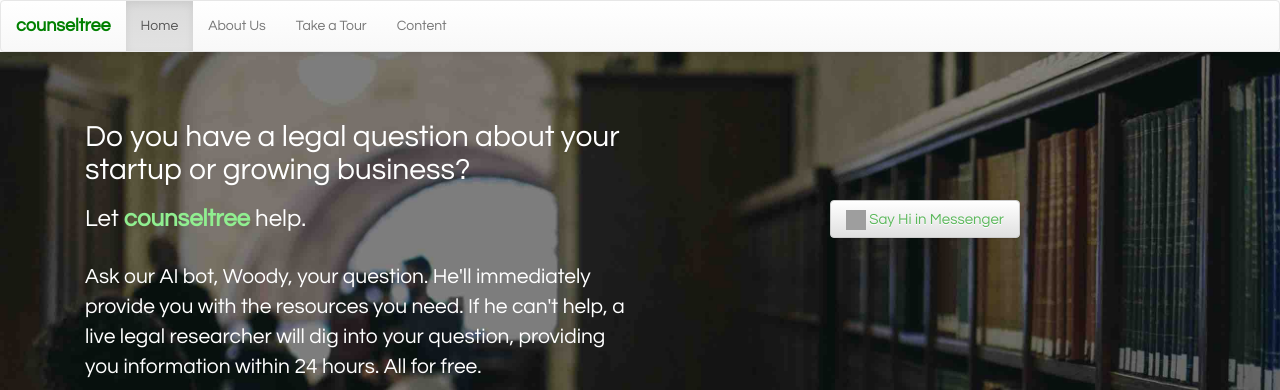
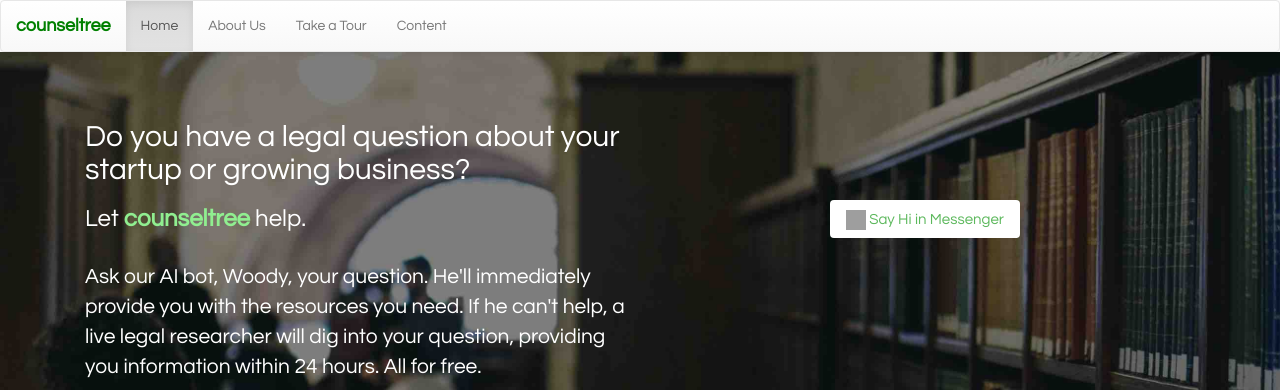
Before and after one commit to counseltree/counseltree.github.io, a Jekyll site: the page built from index.html, in a window 1280 px wide. Shown: the top 390 px of the page. Built offline with Jekyll 4.4.1, drawn with Linux system fonts in a browser that asks for light colours; nearby versions of some CDN libraries; comment, search, counter and statistics services are not loaded; grey boxes are pictures that could not be loaded.

Commit message:
messenger

```diff
--- a/index.html
+++ b/index.html
@@ -45,7 +45,7 @@
     <br>
     <br>
     <br>
-    <center><button class ="btn btn-default btn-messenger"><a href="https://m.me/counseltree"><img src="images/facebook_messenger.png" style="width:20px;height:20px">  Say Hi in Messenger</a></button></center>
+    <center><button class ="btn btn-messenger"><a href="https://m.me/counseltree"><img src="images/facebook_messenger.png" style="width:20px;height:20px">  Say Hi in Messenger</a></button></center>
 
 	</div>
 	</div>
--- a/main.css
+++ b/main.css
@@ -14,12 +14,15 @@
 
 .btn-messenger {
 	color: #0080ff;
-	background-color: white !important;
+	background-color: white;
 	font-size:125%;
 }
 
 a.btn-messenger {
 	color: #0080ff;
+}
+a:hover.btn-messenger {
+	text-decoration: none;
 }
 
 /* Custom page footer */
```
